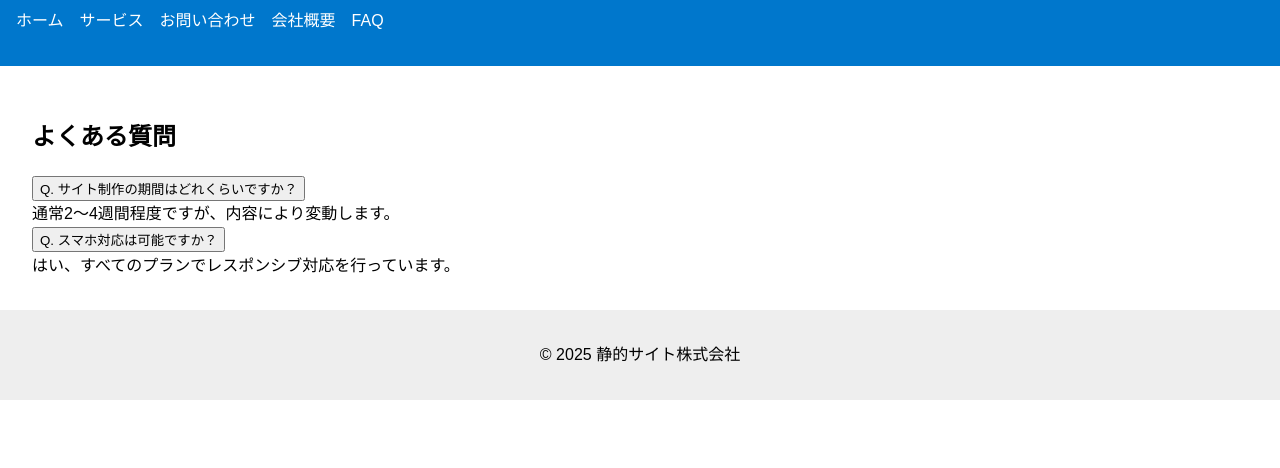
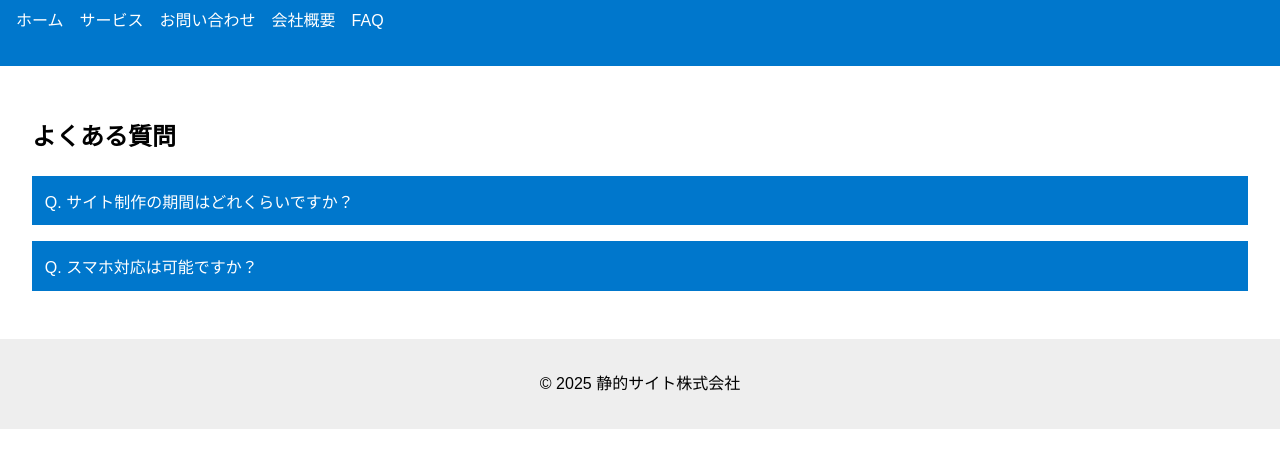
Before and after one commit to w6211770-work/test_web2, a plain HTML site: page faq.html in a window 1280 px wide. Shown: the part 102-570 px from the top of the page. Drawn offline with Linux system fonts and the light colour scheme.

Commit message:
Add accordion styles for FAQ page
Added styles for FAQ page accordion functionality.

```diff
--- a/style.css
+++ b/style.css
@@ -49,3 +49,24 @@ footer {
     font-size: 1.5em;
   }
 }
+
+/* FAQページにアコーディオン機能を追加 */
+.faq-item {
+  margin-bottom: 1em;
+}
+.faq-question {
+  background-color: #0077cc;
+  color: white;
+  border: none;
+  padding: 0.8em;
+  width: 100%;
+  text-align: left;
+  cursor: pointer;
+  font-size: 1em;
+}
+
+.faq-answer {
+  display: none;
+  padding: 0.8em;
+  background-color: #f0f0f0;
+}
```
